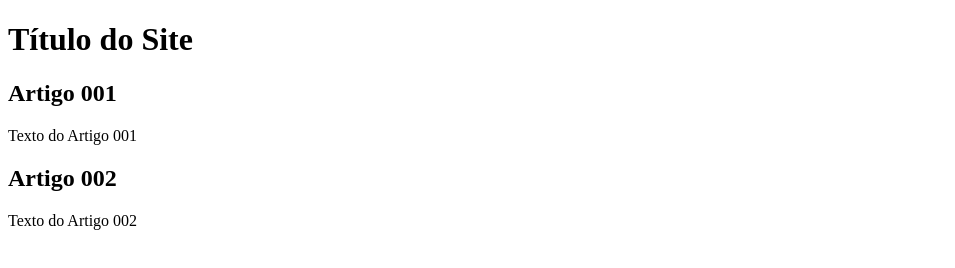
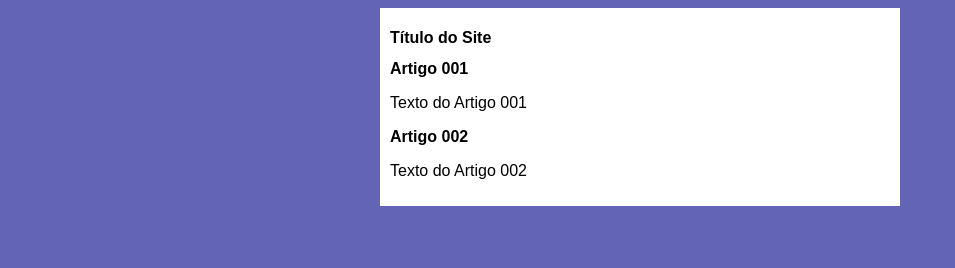
Before and after one commit to luizaraujo18/Projeto-Site, a plain HTML site: page index.html in a window 1280 px wide. Shown: the whole page, without its empty margins (0-955 px from the left). Drawn offline with Linux system fonts and the light colour scheme.

Commit message:
Iniciando o desing

```diff
--- /dev/null
+++ b/estilos/style.css
@@ -0,0 +1,16 @@
+* {
+  font-family: Arial, Helvetica, sans-serif;
+  font-size: 16px;
+}
+
+body {
+  background-color: rgb(100, 100, 182);
+}
+
+main {
+  background-color: white;
+  width: 500px;
+  margin: auto;
+  padding: 10px;
+  border-bottom: 3px 3px 5px rgba(0, 0, 0, 0.534);
+}
--- a/index.html
+++ b/index.html
@@ -10,6 +10,7 @@
   <main>
     <header>
       <h1>Título do Site</h1>
+      <link rel="stylesheet" href="estilos/style.css">
     </header>
     <article>
       <h2>Artigo 001</h2>
```
